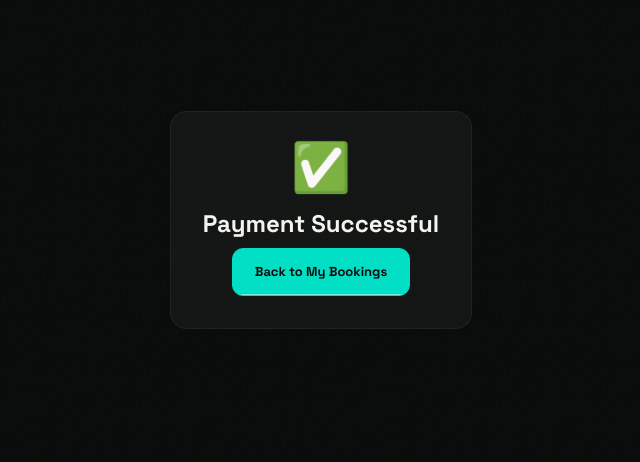
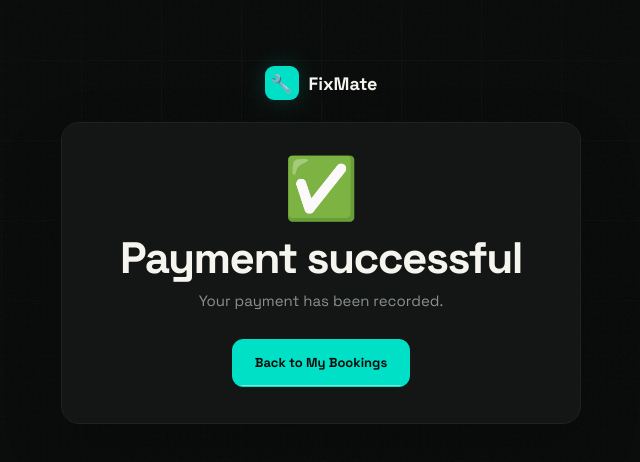
Before and after one commit to fozayelibnayaz/fixmate-client, a Next.js app: page /payment/success in a window 1280 px wide. Shown: the part 180-642 px from the top of the page, without its empty margins (319-959 px from the left). Built offline with nearby package versions, Linux system fonts and the light colour scheme; no server answers.

Commit message:
ui: unified payment status pages

```diff
--- a/src/app/payment/cancel/page.tsx
+++ b/src/app/payment/cancel/page.tsx
@@ -1,14 +1,4 @@
-import Link from "next/link";
-
+import StatusShell from "@/components/shared/StatusShell";
 export default function CancelPage() {
-  return (
-    <div className="min-h-screen grid place-items-center px-4">
-      <div className="bg-[var(--panel)] border border-[var(--line)] rounded-2xl p-8 max-w-md text-center">
-        <div className="text-5xl mb-4">❌</div>
-        <h1 className="text-2xl font-bold mb-2">Payment Cancelled</h1>
-        <p className="text-[var(--muted)] text-sm mb-6">No charges were made. You can try again.</p>
-        <Link href="/dashboard/customer/bookings" className="btn btn-primary"><span>Try Again</span></Link>
-      </div>
-    </div>
-  );
+  return <StatusShell icon="🚫" title="Payment cancelled" message="No charges were made. Your job is still waiting — you can try again anytime." action="/dashboard/customer/bookings" actionLabel="Back to My Bookings" />;
 }
--- a/src/app/payment/success/page.tsx
+++ b/src/app/payment/success/page.tsx
@@ -1,46 +1,22 @@
 "use client";
 import { useEffect, useState, Suspense } from "react";
 import { useSearchParams } from "next/navigation";
-import Link from "next/link";
 import { api } from "@/lib/utils";
 import { toast } from "sonner";
+import StatusShell from "@/components/shared/StatusShell";
 
 function SuccessContent() {
   const sp = useSearchParams();
-  const sessionId = sp.get("session_id");
   const [result, setResult] = useState<any>(null);
   const [loading, setLoading] = useState(true);
-
   useEffect(() => {
-    if (!sessionId) { setLoading(false); return; }
-    api(`/api/payments/verify?session_id=${sessionId}`)
-      .then((r) => { setResult(r); toast.success("Payment successful!"); })
-      .catch((e) => toast.error(e.message))
-      .finally(() => setLoading(false));
-  }, [sessionId]);
-
-  if (loading) return <div className="min-h-screen grid place-items-center">Verifying payment...</div>;
+    const sid = sp.get("session_id");
+    if (!sid) { setLoading(false); return; }
+    api(`/api/payments/verify?session_id=${sid}`).then((r) => { setResult(r); toast.success("Payment recorded!"); }).catch((e) => toast.error(e.message)).finally(() => setLoading(false));
+  }, [sp]);
+  if (loading) return <div className="min-h-screen grid place-items-center">Verifying your payment...</div>;
   return (
-    <div className="min-h-screen grid place-items-center px-4">
-      <div className="bg-[var(--panel)] border border-[var(--line)] rounded-2xl p-8 max-w-md text-center">
-        <div className="text-5xl mb-4">✅</div>
-        <h1 className="text-2xl font-bold mb-2">Payment Successful</h1>
-        {result?.payment && (
-          <div className="text-sm text-[var(--muted)] space-y-1 mb-6">
-            <p>Amount: ${result.payment.amount}</p>
-            <p>Transaction: {result.payment.transactionId}</p>
-          </div>
-        )}
-        <Link href="/dashboard/customer/bookings" className="btn btn-primary"><span>Back to My Bookings</span></Link>
-      </div>
-    </div>
+    <StatusShell icon="✅" title="Payment successful" message={result?.payment ? `Amount $${result.payment.amount} paid. Transaction ${result.payment.transactionId}.` : "Your payment has been recorded."} action="/dashboard/customer/bookings" actionLabel="Back to My Bookings" />
   );
 }
-
-export default function SuccessPage() {
-  return (
-    <Suspense fallback={<div>Loading...</div>}>
-      <SuccessContent />
-    </Suspense>
-  );
-}
+export default function SuccessPage() { return <Suspense fallback={<div>Loading...</div>}><SuccessContent /></Suspense>; }
--- /dev/null
+++ b/src/components/shared/StatusShell.tsx
@@ -0,0 +1,17 @@
+import Link from "next/link";
+export default function StatusShell({ icon, title, message, action, actionLabel }: { icon: string; title: string; message: string; action: string; actionLabel: string }) {
+  return (
+    <div className="auth-shell">
+      <div className="auth-grid" />
+      <div className="auth-inner" style={{ maxWidth: 520 }}>
+        <Link href="/" className="brand-link justify-center"><span className="brand-mark">🔧</span>FixMate</Link>
+        <div className="auth-card panel" style={{ textAlign: "center", marginTop: 22 }}>
+          <div className="text-6xl mb-4">{icon}</div>
+          <h1 className="page-heading">{title}</h1>
+          <p className="page-sub" style={{ marginBottom: 26 }}>{message}</p>
+          <Link href={action} className="btn btn-primary"><span>{actionLabel}</span></Link>
+        </div>
+      </div>
+    </div>
+  );
+}
```
